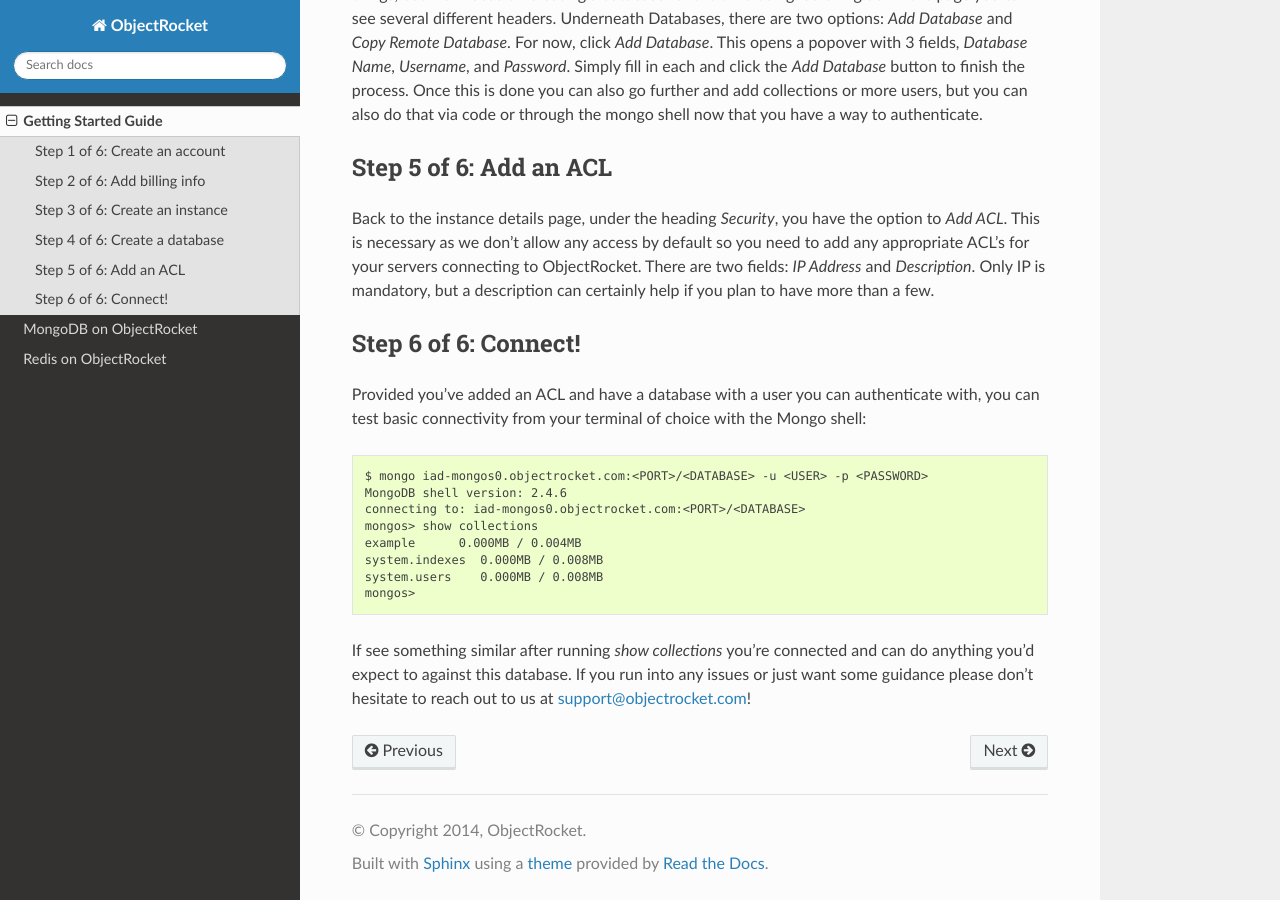
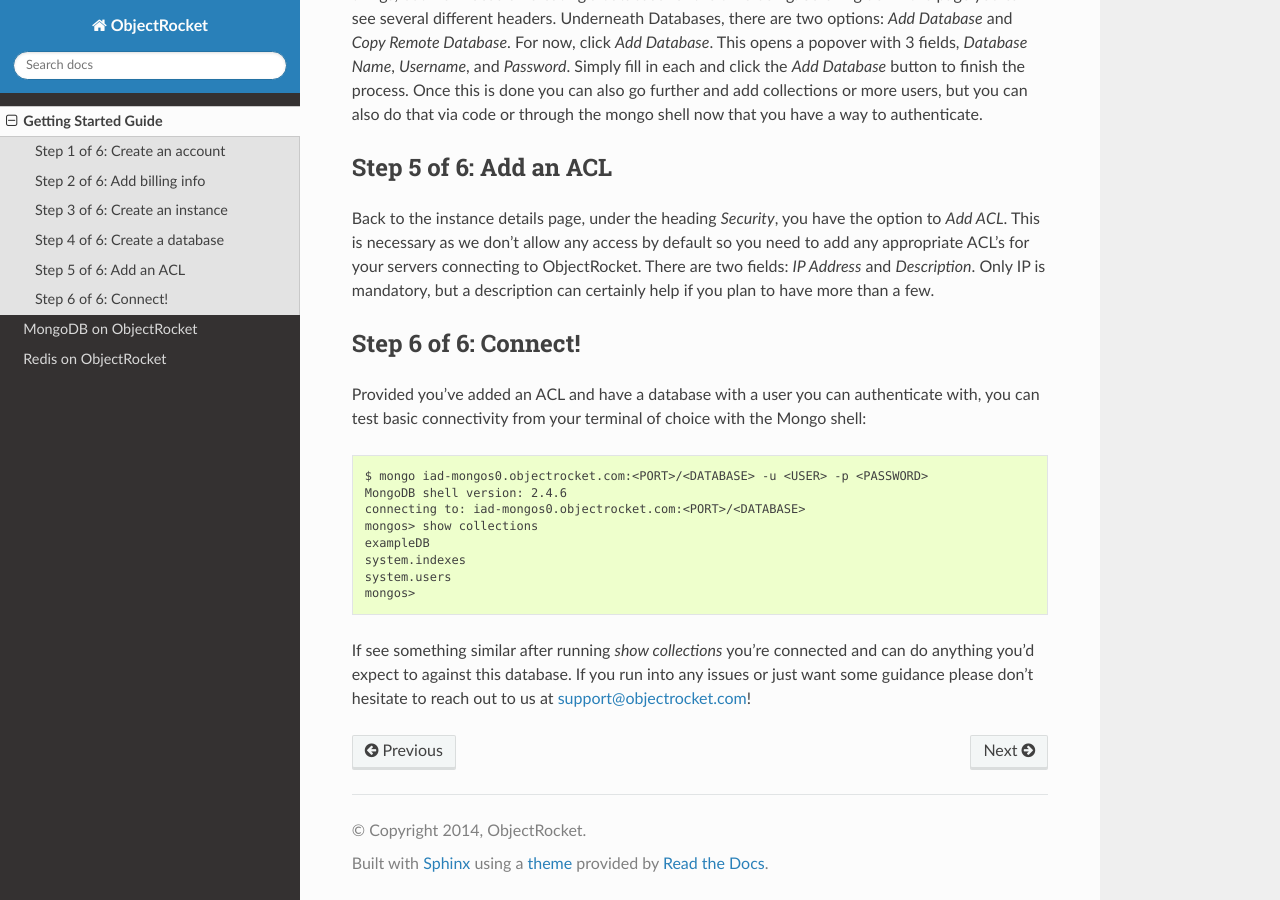
Before and after one commit to zcorleissen/documentation, a Sphinx documentation site: the page built from source/getting_started.rst, in a window 1280 px wide and 900 px high, scrolled down 1793 px. Built offline with Sphinx 7.4.7 and the Read the Docs theme 2.0.0, drawn with Linux system fonts in a browser that asks for light colours.

Commit message:
initial commit
Adding a file, typo in getting_started

```diff
--- a/source/getting_started.rst
+++ b/source/getting_started.rst
@@ -62,9 +62,9 @@
 	MongoDB shell version: 2.4.6
 	connecting to: iad-mongos0.objectrocket.com:<PORT>/<DATABASE>
 	mongos> show collections
-	example      0.000MB / 0.004MB
-	system.indexes  0.000MB / 0.008MB
-	system.users    0.000MB / 0.008MB
+	exampleDB
+	system.indexes
+	system.users
 	mongos>
 
 If see something similar after running `show collections` you're connected and can do anything you'd expect to against this database. If you run into any issues or just want some guidance please don't hesitate to reach out to us at `support@objectrocket.com <mailto:support@objectrocket.com>`_!
```
Also changed, not shown: source/instance_settings.rst (added, +58 -0 lines).
